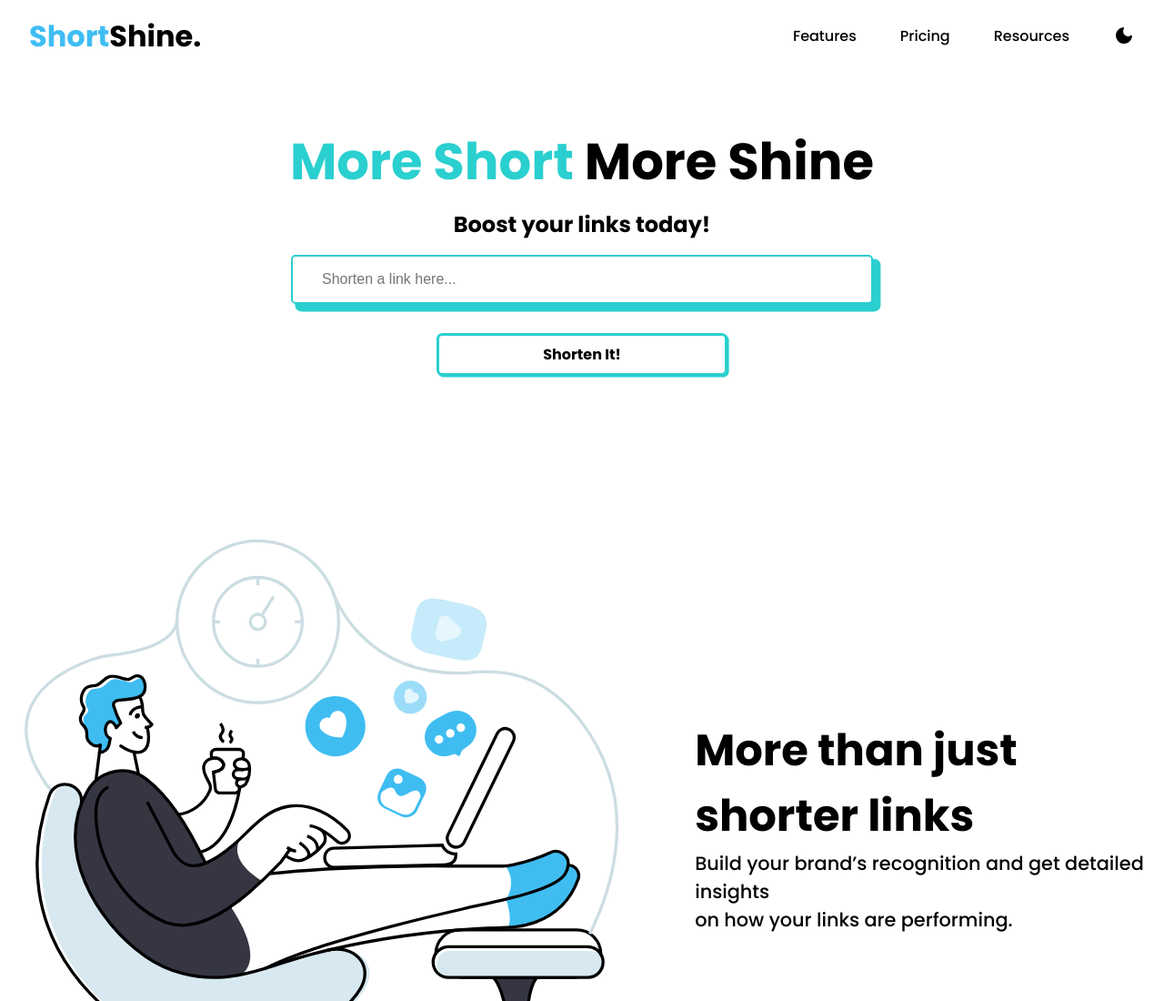
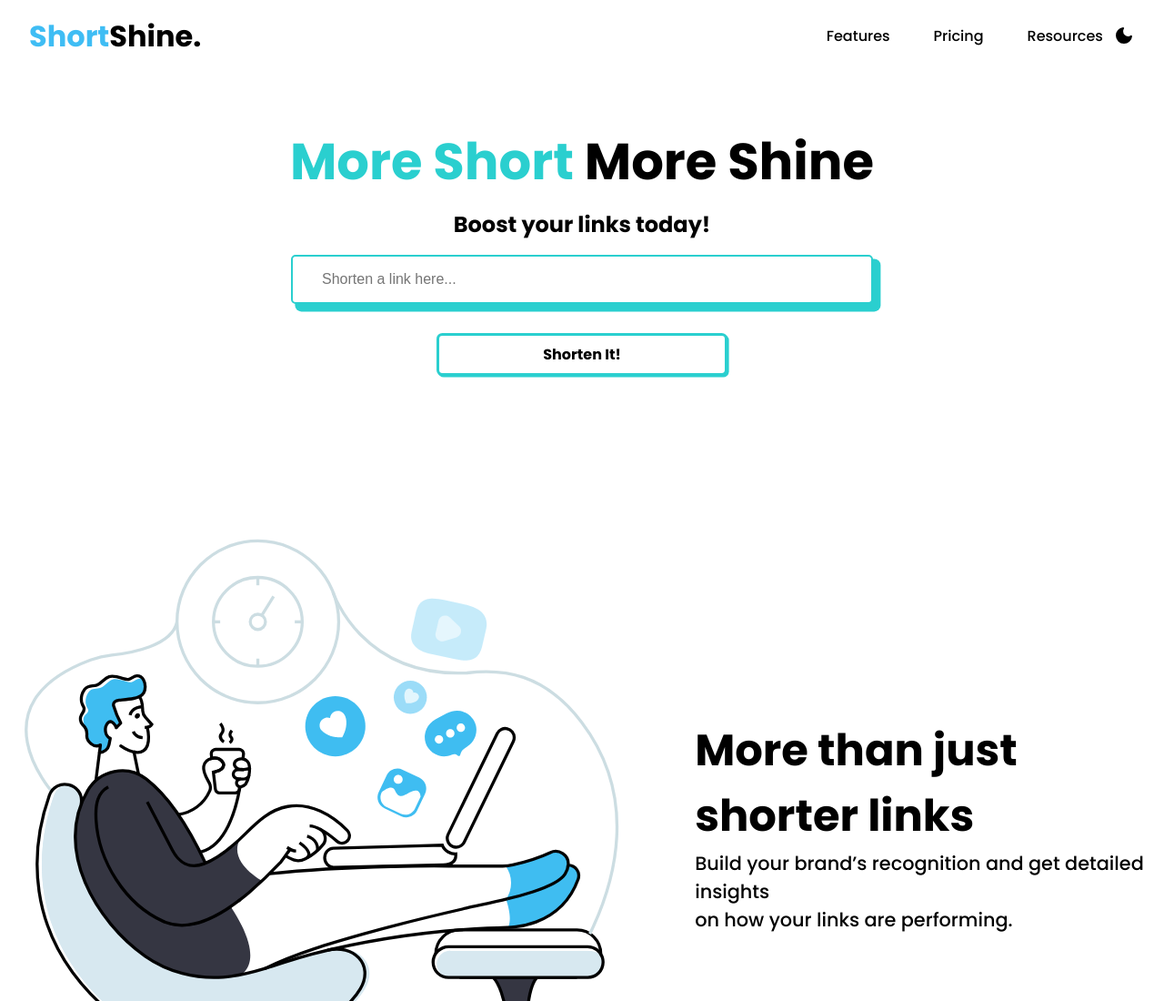
Before and after one commit to Agil-Saputra/Short-Link-Generator-Shortshine, a plain HTML site: page index.html in a window 1280 px wide. Shown: the top 1100 px of the page at 91% size. Drawn offline with Linux system fonts and the light colour scheme.

Commit message:
update dark

```diff
--- a/src/sass/navbar/_nav.scss
+++ b/src/sass/navbar/_nav.scss
@@ -24,6 +24,11 @@ nav {
 }
 
 .nav-menu {
+  display: flex;
+  gap: 3rem;
+}
+
+.flex{
   display: flex;
   gap: 3rem;
 }
@@ -57,10 +62,8 @@ nav {
     z-index: 98;
   }
 }
-
 .flex{
-  display: flex;
-  gap: 3rem;
+  gap: 0.7rem;
 }
 
 @keyframes fade {
```
Also changed, not shown: src/css/style.css, 1 other file.
